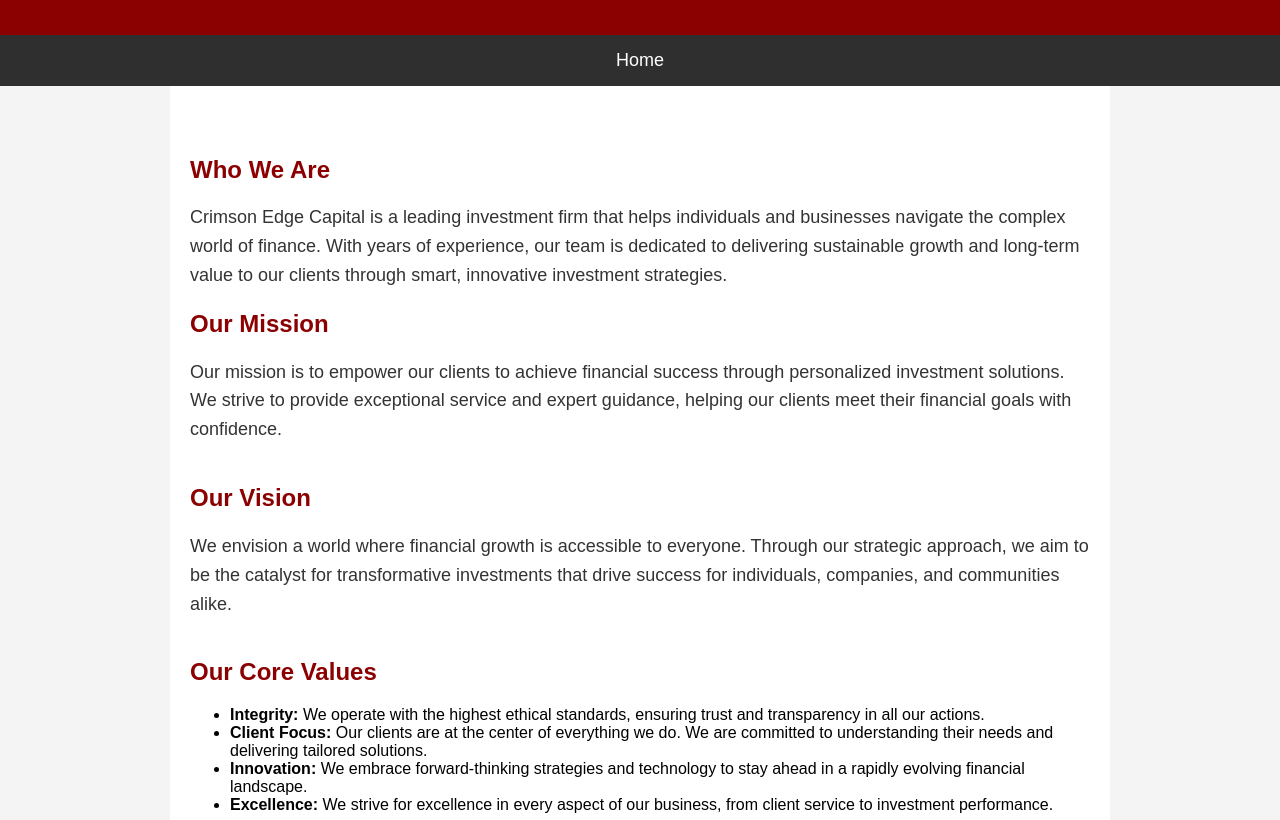
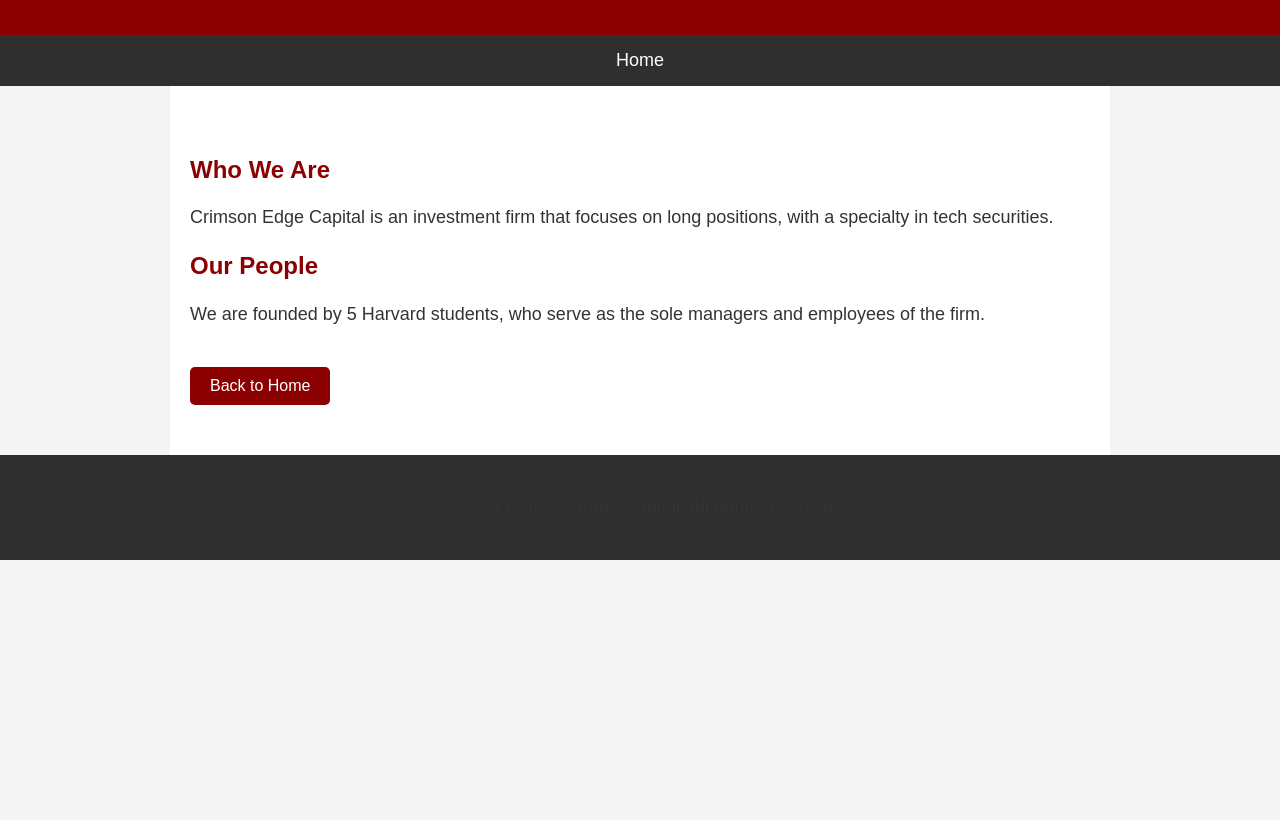
Before and after one commit to crimsonedgecapital/crimsonedgecapital.github.io, a plain HTML site: page about.html in a window 1280 px wide. Shown: the part 132-952 px from the top of the page. After the commit the page ends 800 px from the top, so only its background shows below. Drawn offline with Linux system fonts and the light colour scheme.

Commit message:
Update about.html

```diff
--- a/about.html
+++ b/about.html
@@ -96,27 +96,14 @@
 
     <section>
         <h2>Who We Are</h2>
-        <p>Crimson Edge Capital is a leading investment firm that helps individuals and businesses navigate the complex world of finance. With years of experience, our team is dedicated to delivering sustainable growth and long-term value to our clients through smart, innovative investment strategies.</p>
+        <p>Crimson Edge Capital is an investment firm that focuses on long positions, with a specialty in tech securities.</p>
 
-        <div class="mission">
-            <h2>Our Mission</h2>
-            <p>Our mission is to empower our clients to achieve financial success through personalized investment solutions. We strive to provide exceptional service and expert guidance, helping our clients meet their financial goals with confidence.</p>
+        <div class="people">
+            <h2>Our People</h2>
+            <p>We are founded by 5 Harvard students, who serve as the sole managers and employees of the firm.</p>
         </div>
 
-        <div class="vision">
-            <h2>Our Vision</h2>
-            <p>We envision a world where financial growth is accessible to everyone. Through our strategic approach, we aim to be the catalyst for transformative investments that drive success for individuals, companies, and communities alike.</p>
-        </div>
 
-        <div class="values">
-            <h2>Our Core Values</h2>
-            <ul>
-                <li><strong>Integrity:</strong> We operate with the highest ethical standards, ensuring trust and transparency in all our actions.</li>
-                <li><strong>Client Focus:</strong> Our clients are at the center of everything we do. We are committed to understanding their needs and delivering tailored solutions.</li>
-                <li><strong>Innovation:</strong> We embrace forward-thinking strategies and technology to stay ahead in a rapidly evolving financial landscape.</li>
-                <li><strong>Excellence:</strong> We strive for excellence in every aspect of our business, from client service to investment performance.</li>
-            </ul>
-        </div>
 
         <a href="index.html" class="back-button">Back to Home</a>
     </section>
```
